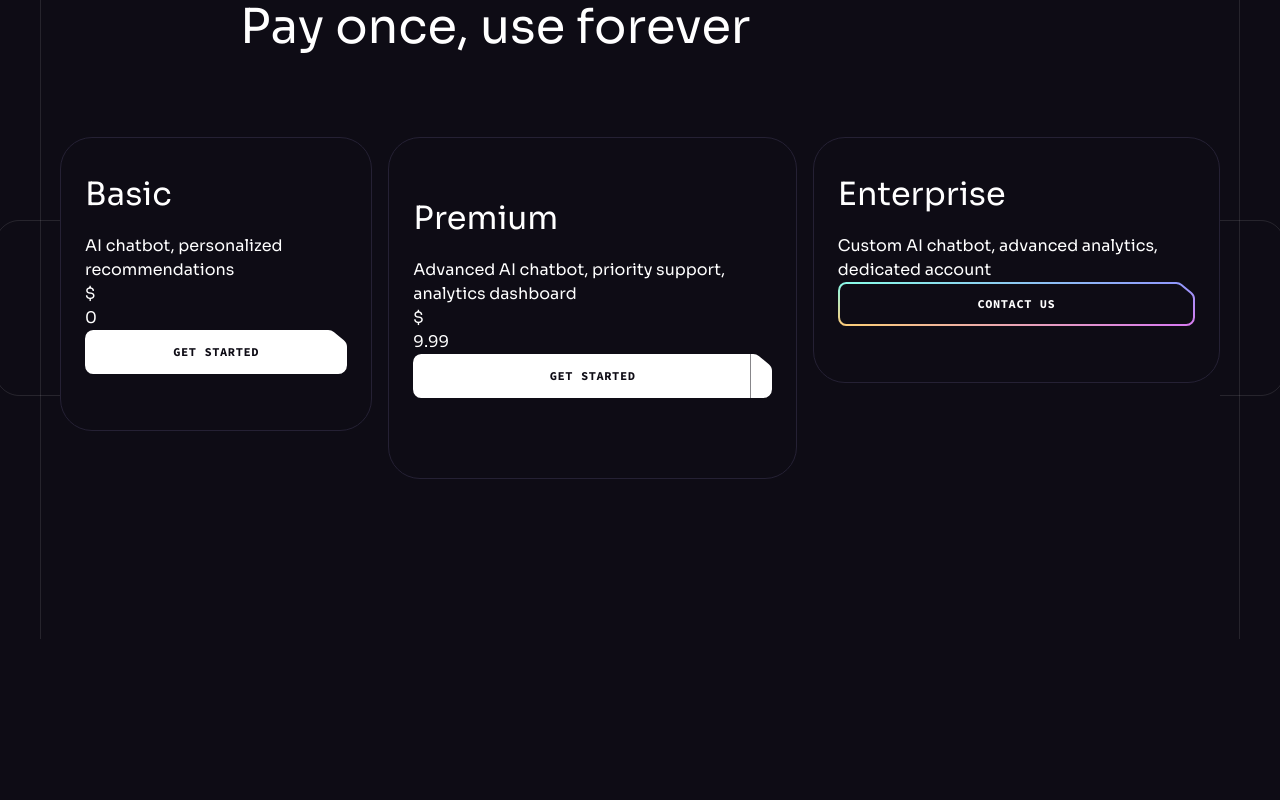
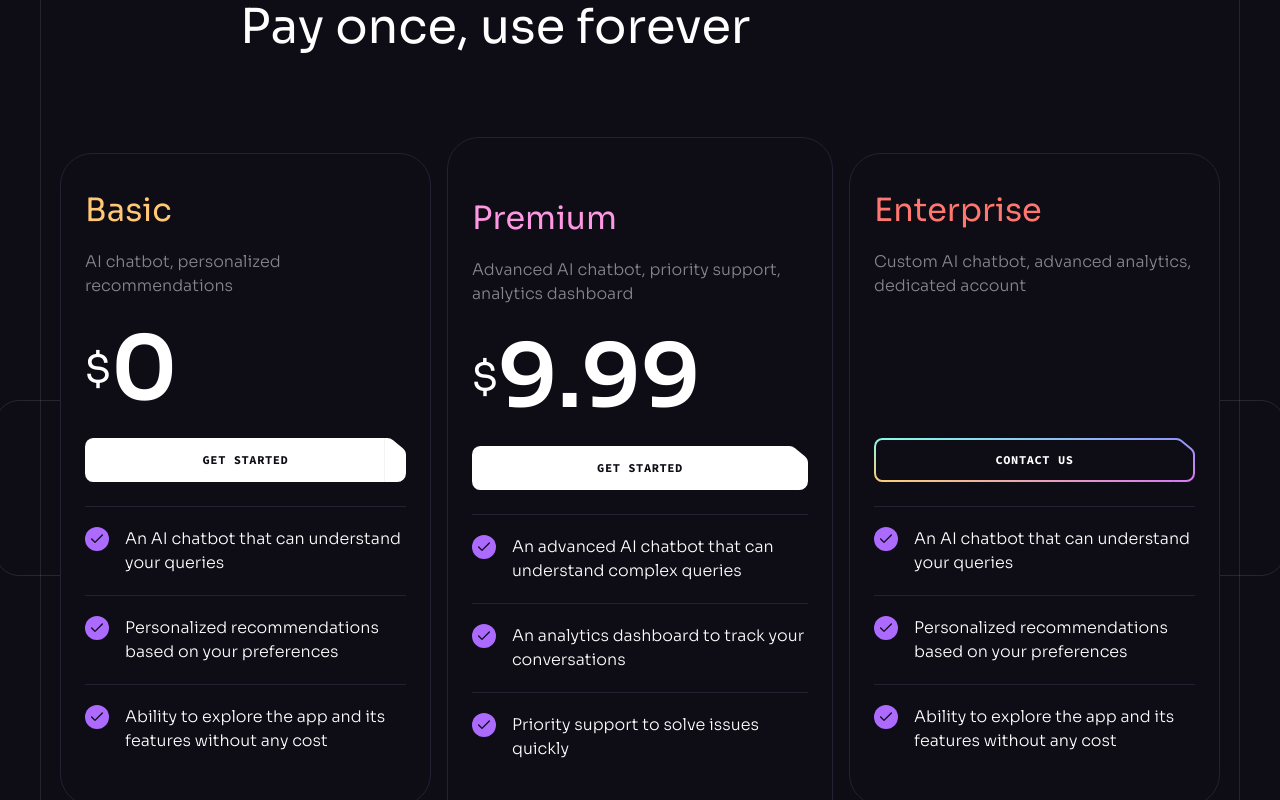
Before and after one commit to SHREY2803/AI_Creator, a React (Vite) app: page / in a window 1280 px wide. Shown: the part 6680-7480 px from the top of the page. Before the commit the page ends 7319 px from the top, so only its background shows below. Built offline with nearby package versions, Linux system fonts and the light colour scheme.

Commit message:
Styling of cards done.

```diff
--- a/src/design/PricingList.jsx
+++ b/src/design/PricingList.jsx
@@ -1,6 +1,7 @@
 import React from "react";
 import { pricing } from "../constants/index.js";
 import Button from "../components/Button.jsx";
+import { check } from "../assets/index.js";
 
 const PricingList = () => {
   return (
@@ -8,21 +9,36 @@
       {pricing.map((item) => (
         <div
           key={item.id}
-          className="w-[19rem] max-lg:w-full h-full px-6 bg-n-8 border border-n-6 rounded-[2rem] lg:w-auto even:py-14 odd:py-8"
+          className="w-[19rem] max-lg:w-full h-full px-6 bg-n-8 border border-n-6 rounded-[2rem] lg:w-auto even:py-14 odd:py-8 odd:my-4 [&>h4]:first:text-color-2 [&>h4]:even:text-color-6 [&>h4]:last:text-color-3"
         >
           <h4 className="mb-4 h4">{item.title}</h4>
-          <p>{item.description}</p>
-          {item.price && (
-            <>
-              <div>$</div>
-              <div>{item.price}</div>
-            </>
-          )}
+          <p className="body-2 min-h-[4rem] mb-3 text-n-1/50">
+            {item.description}
+          </p>
+          <div className="flex items-center h-[5.5rem] mb-6">
+            {item.price && (
+              <>
+                <div className="h3">$</div>
+                <div className="text-[5.5rem] leading-none font-bold">{item.price}</div>
+              </>
+            )}
+          </div>
           <Button
-          className="w-full mb-6"
-          href={item.price ? '/pricing': 'mailto:shrey280302@gmail.com'
-          }
-          white={!!item.price}>{item.price ? 'Get Started':'Contact Us'}</Button>
+            className="w-full mb-6"
+            href={item.price ? "/pricing" : "mailto:shrey280302@gmail.com"}
+            white={!!item.price}
+          >
+            {item.price ? "Get Started" : "Contact Us"}
+          </Button>
+
+          <ul>
+            {item.features.map((item, index) => (
+              <li key={index} className="flex items-start py-5 border-t border-n-6">
+                <img src={check} width={24} height={24} alt="tick" />
+                <p className="ml-4 body-2">{item}</p>
+              </li>
+            ))}
+          </ul>
         </div>
       ))}
     </div>
```
